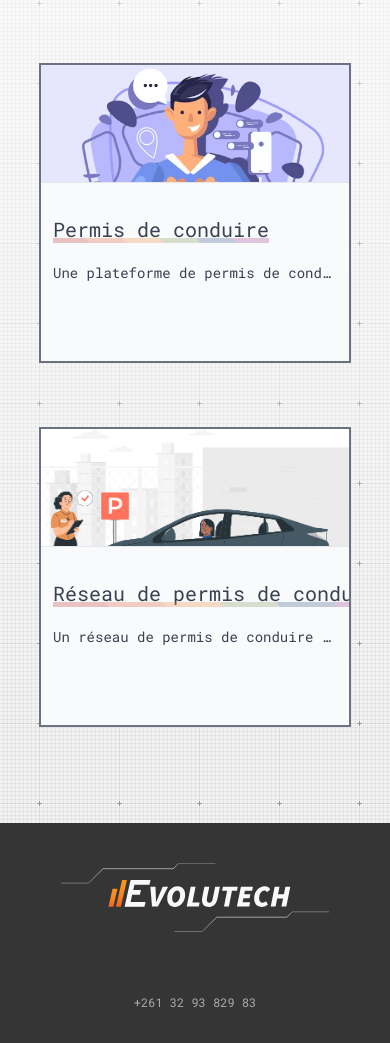
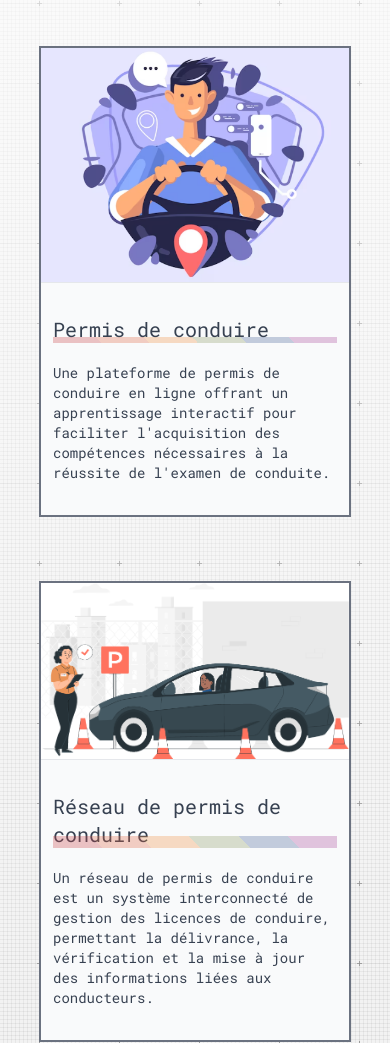
Before and after one commit to Eleo2000/evolutech_portfolio, an Astro site: page / in a window 390 px wide. Shown: the part 1557-2600 px from the top of the page. Built offline with nearby package versions, Linux system fonts and the light colour scheme; Astro itself is replaced by a stand-in of ours.

Commit message:
responsive cards

```diff
--- a/src/components/CardProject.astro
+++ b/src/components/CardProject.astro
@@ -9,19 +9,19 @@ interface Props {
 const { image, title, details,url } = Astro.props;
 ---
 
-<div class=" carda w-[500px]  h-[300px] bg-white border-[2px] border-gray-500 hover:shadow-t-orange hover:border-orange-200 transition-all">
+<div class=" carda w-[500px]  h-[400px] bg-white border-[2px] border-gray-500 hover:shadow-t-orange hover:border-orange-200 transition-all">
 	<div class="h-[40%] border-b overflow-hidden">
 		<img src={image} alt={title} class="object-cover" srcset="">
 	</div>
-	<div class="flex flex-col bg-gray-50  h-[60%] px-3 py-8 overflow-hidden whitespace-nowrap  overflow-ellipsis relative ">
+	<div class="flex flex-col bg-gray-50  h-[50%] px-3 py-8  relative ">
 
 		{ !url ?
-			<span class="font-bold text-xl mb-5 truncate titra w-max"> {title} </span>:
-			<a class="text-xl mb-5   titra w-max hover:underline" target="_blank" href={url}> { title } </a>
+			<span class="font-bold text-xl mb-5 titra w-max"> {title} </span>:
+			<a class="text-xl mb-5 titra hover:underline" target="_blank" href={url}> { title } </a>
 		}
 
 
-		<p class="flex-grow text-sm text-container truncate ">
+		<p class="flex-grow text-sm text-container  ">
 			{details}
 		</p>
 	</div>
@@ -87,6 +87,7 @@ const { image, title, details,url } = Astro.props;
  @media only screen and (max-width: 550px) {
 	.carda {
 		width: 80vw;
+		height:auto;
 	}
 }
 </style>
```
